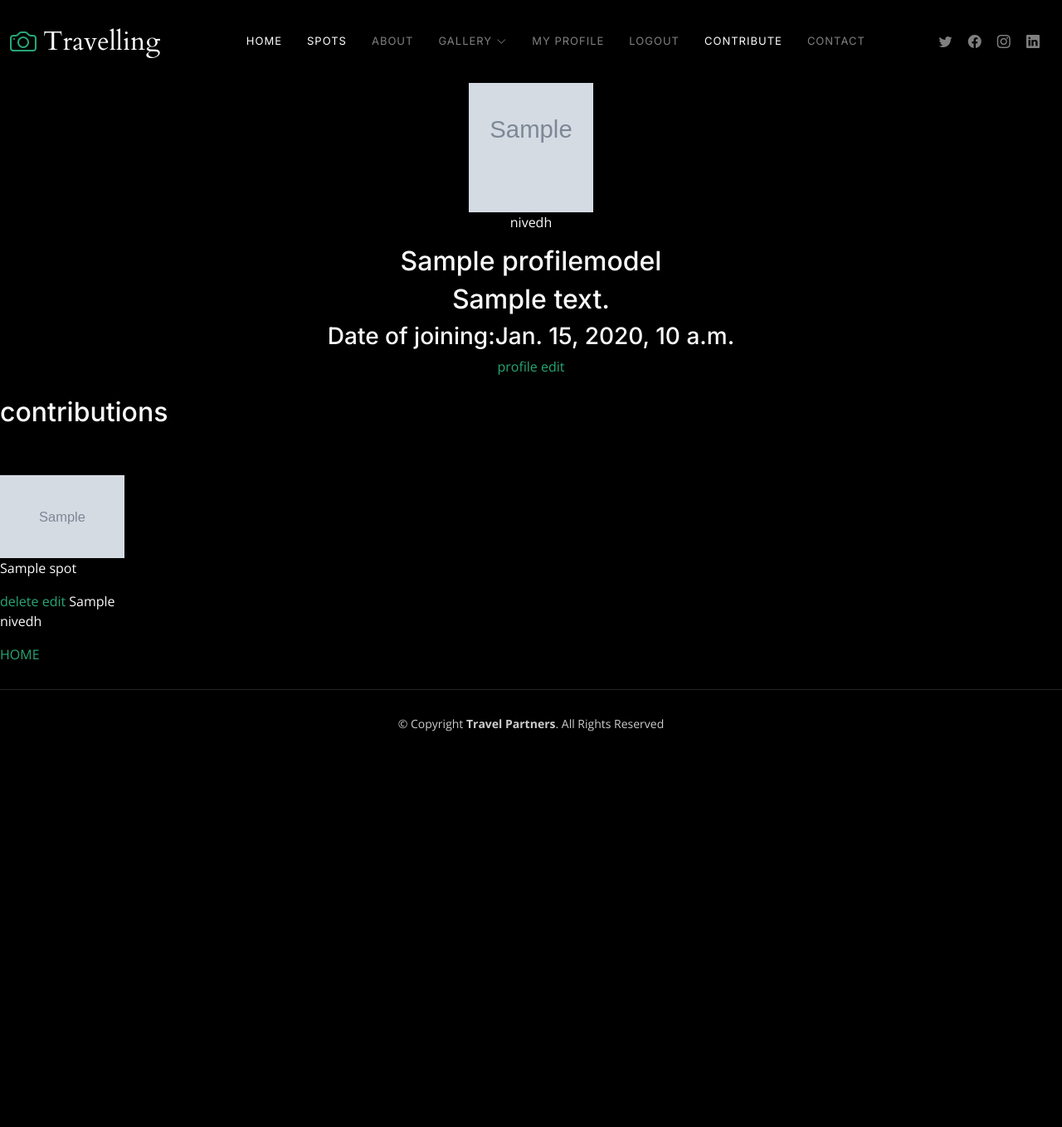
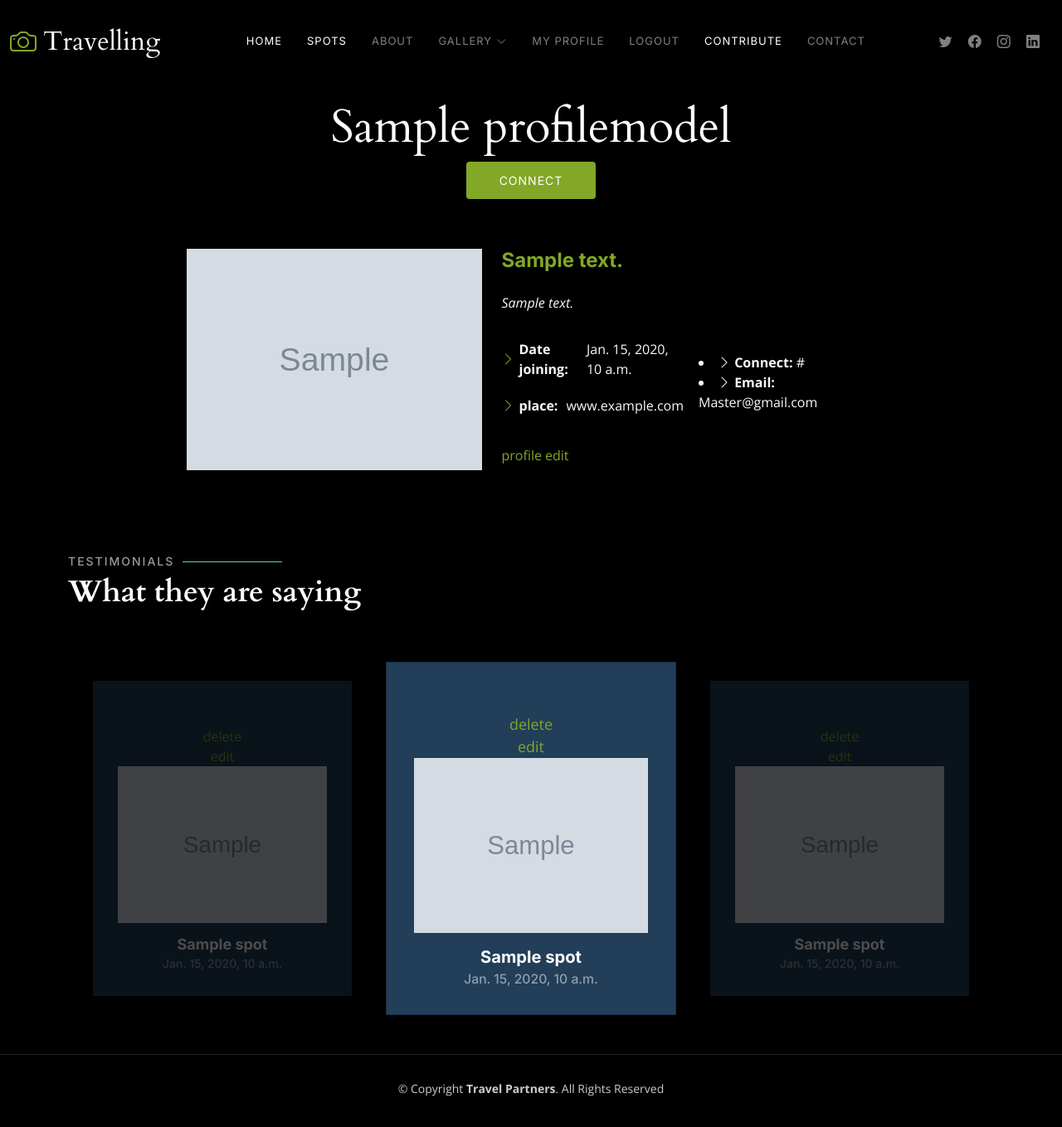
Before and after one commit to nivedh123/kerala_travel, a Django app: page /spotsuser/ in a window 1280 px wide. Shown: the whole page at 83% size. Before the commit the page ends 882 px from the top, so only its background shows below. Run offline with Django 4.2, Linux system fonts and the light colour scheme; a user stored in the database is signed in; data comes from the database, SQL or seed files in the repository; tables that the repository leaves empty hold one stand-in row (values such as "Sample post"); grey boxes marked "Sample" are stand-in pictures; some libraries are stand-ins or nearby versions.

Commit message:
style to all pages

```diff
--- a/home/forms.py
+++ b/home/forms.py
@@ -44,4 +44,4 @@ class spotform(forms.ModelForm):
         fields=['image','image2','image3','name','short_discription','discription','key_words','rel_link','link','district','type','warning']
         labels={'name':'Name of spot','short_discription':'discription title','discription':'discription',
                 'key_words':'key words','rel_link':'referance','link':'location url'}
-        widgets={'discription':Textarea(attrs={'cols': 80, 'rows': 3}),'warning':Textarea(attrs={'cols': 80, 'rows': 3}),}
+        widgets={'discription':Textarea(attrs={'cols': 60, 'rows': 3}),'key_words':Textarea(attrs={'cols': 60, 'rows': 3}),'warning':Textarea(attrs={'cols': 60, 'rows': 3}),}
--- a/home/templates/home/create.html
+++ b/home/templates/home/create.html
@@ -6,7 +6,7 @@
         <div>
 
 <h1>{{note}}</h1>
-
+<center>
 <form action="{% url 'create' %}" enctype="multipart/form-data" method="post">
     {%csrf_token%}
     <table>
@@ -14,6 +14,7 @@
 </table>
     <input class="btn-get-started" type="submit"  value="ENTER">
 </form>
+</center>
 </div>
 </div>
 </div>
--- a/home/templates/home/listuser.html
+++ b/home/templates/home/listuser.html
@@ -1,29 +1,95 @@
+
+
 {%extends 'base.html'%}
 {%block content%}
-<center>
-<h1>profilepage</h1>
-<img src="{{ profile.Image.url }}" width="150" height="200"/>
-<p>{{profile.user}}</p>
+<main id="main" data-aos="fade" data-aos-delay="1500">
+
+    <!-- ======= End Page Header ======= -->
+    <div class="page-header d-flex align-items-center">
+      <div class="container position-relative">
+        <div class="row d-flex justify-content-center">
+          <div class="col-lg-6 text-center">
             <h2>{{profile.Name}}</h2>
-<h2>{{profile.Bio}}</h2>
-<h3>Date of joining:{{profile.Date}}</h3>
+            <a href="{{profile.link}}" class="cta-btn" >Connect</a>
+          </div>
+        </div>
+      </div>
+    </div><!-- End Page Header -->
+
+    <!-- ======= About Section ======= -->
+    <section id="about" class="about">
+      <div class="container">
+
+        <div class="row gy-4 justify-content-center">
+          <div class="col-lg-4">
+            <img src="{{ profile.Image.url }}" class="img-fluid" alt="">
+          </div>
+          <div class="col-lg-5 content">
+            <h2>{{profile.Bio_head}}</h2>
+            <p class="fst-italic py-3">
+              {{profile.Bio}}
+            </p>
+            <div class="row">
+              <div class="col-lg-6">
+                <ul>
+                  <li><i class="bi bi-chevron-right"></i> <strong>Date joining:</strong> <span>{{profile.Date}}</span></li>
+                  <li><i class="bi bi-chevron-right"></i> <strong>place:</strong> <span>www.example.com</span></li>
+
+                </ul>
+              </div>
+              <div class="col-lg-6">
+                <ul></ul>
+                  <li><i class="bi bi-chevron-right"></i> <strong>Connect:</strong> <span>{{profile.link}}</span></li>
+                  <li><i class="bi bi-chevron-right"></i> <strong>Email:</strong> <span>Master@gmail.com</span></li>
+                </ul>
+              </div>
+            </div>
+            <p class="py-3">
                 <a href="{% url 'profileedit'  pk=profile.id%}">profile edit</a>
-</center>
-<br>
-<h2>contributions</h2>
+            </p>
+          </div>
+        </div>
+
+      </div>
+    </section><!-- End About Section -->
+
+    <!-- ======= Testimonials Section ======= -->
+    <section id="testimonials" class="testimonials">
+      <div class="container">
+
+        <div class="section-header">
+          <h2>Testimonials</h2>
+          <p>What they are saying</p>
+        </div>
+
+        <div class="slides-3 swiper">
+          <div class="swiper-wrapper">
             {%for spot in notes %}
-<br>
-<br>
-<div>
-    <a href="{%url 'detail' pk=spot.id %}"></a>
-    <img src="{{ spot.image.url }}" width="150" height="100"/>
-<p>{{spot.name}}</p>
-</a>
-<a href="{%url 'delete' pk=spot.id %}">delete</a>
-<a href="{%url 'edit' pk=spot.id %}">edit</a>
-<p2>{{spot.discription|truncatechars:20}}</p2>
-<p>{{spot.user}}</p>
+            <div class="swiper-slide">
+              <div class="testimonial-item">
+                <div class="stars">
+                  <h3>{{spot.type.alert}}</h3>
                 </div>
+                    <a href="{%url 'delete' pk=spot.id %}" class="cta-btn">delete</a>
+                    <a href="{%url 'edit' pk=spot.id %}" class="cta-btn">edit</a>
+                  <img src="{{ spot.image.url }}" class="cta-btn" alt="">
+                <div class="profile mt-auto">
+
+                  <h3>{{spot.name}}</h3>
+                  <h4>{{spot.date}}</h4>
+
+                </div>
+              </div>
+            </div><!-- End testimonial item -->
             {%endfor%}
-<a href="{% url 'home'%}">HOME</a>
+           <!-- End testimonial item -->
+
+          </div>
+          <div class="swiper-pagination"></div>
+        </div>
+
+      </div>
+    </section><!-- End Testimonials Section -->
+
+  </main><!-- End #main -->
   {%endblock%}
--- a/home/templates/home/login.html
+++ b/home/templates/home/login.html
@@ -4,11 +4,13 @@
     <div class="container">
       <div class="row justify-content-center">
         <div>
+            <center>
 <form method="POST">{%csrf_token%}
     {{form.as_p}}
 <input type="submit" value="LOGIN">
 </form>
 <a href="{% url 'reset_password'%}">forget password</a>
+</center>
 </div>
 </div>
 </div>
--- a/home/templates/home/logout.html
+++ b/home/templates/home/logout.html
@@ -4,10 +4,12 @@
     <div class="container">
       <div class="row justify-content-center">
         <div>
+            <center>
 <h1>
     Thanks for spending some quality time with us.
 </h1>
-
+<a class="cta-btn" href="{%url 'home'%}">Home</a>
+</center>
 </div>
 </div>
 </div>
--- a/static/assets/css/main.css
+++ b/static/assets/css/main.css
@@ -19,8 +19,8 @@
 /* Colors */
 :root {
   --color-default: #fafafa;
-  --color-primary: #27a776;
-  --color-secondary: #161718;
+  --color-primary: #83a727;
+  --color-secondary: #223e59;
 }
 
 /* Smooth scroll behavior */
@@ -134,7 +134,7 @@ h6 {
 }
 
 .page-header .cta-btn:hover {
-  background: #2cbc85;
+  background: #229aaf;
 }
 
 /*--------------------------------------------------------------
```
Also changed, not shown: home/templates/home/signup.html (+7 -3 lines). Lines whose indentation alone changed are shown as unchanged.
